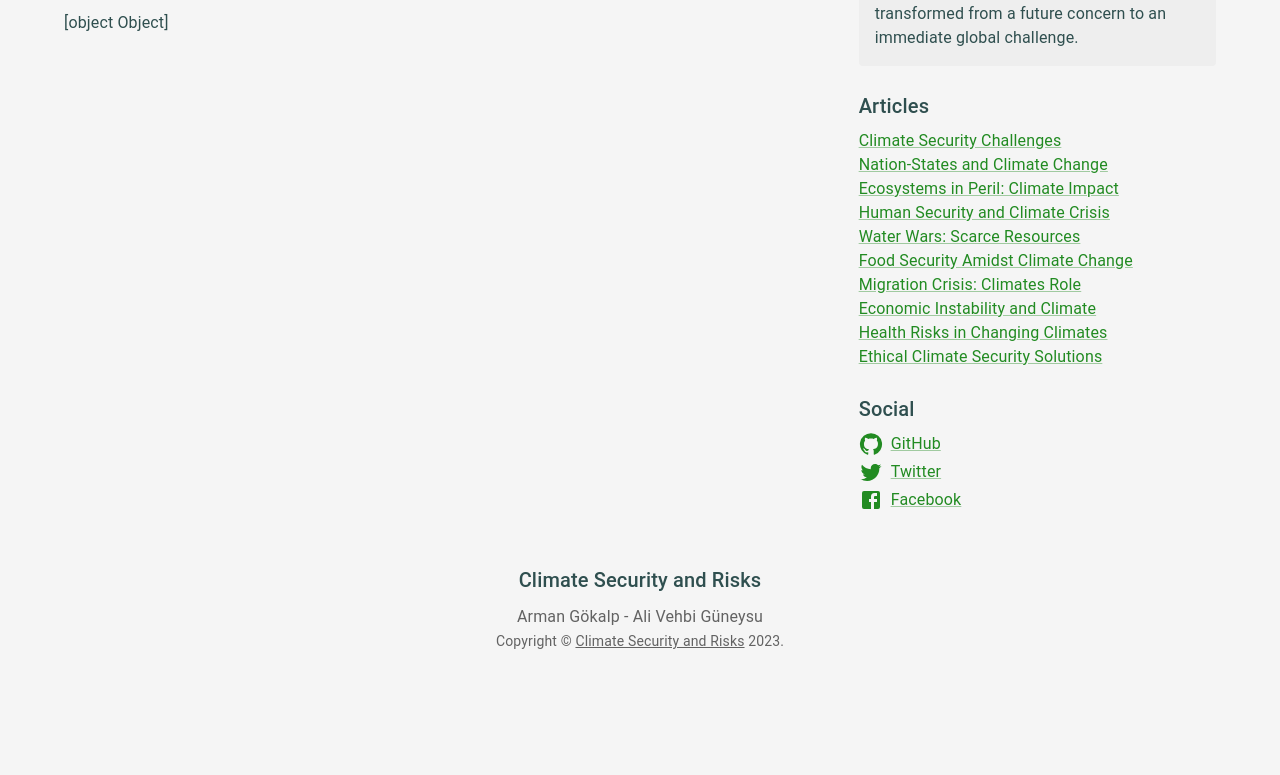
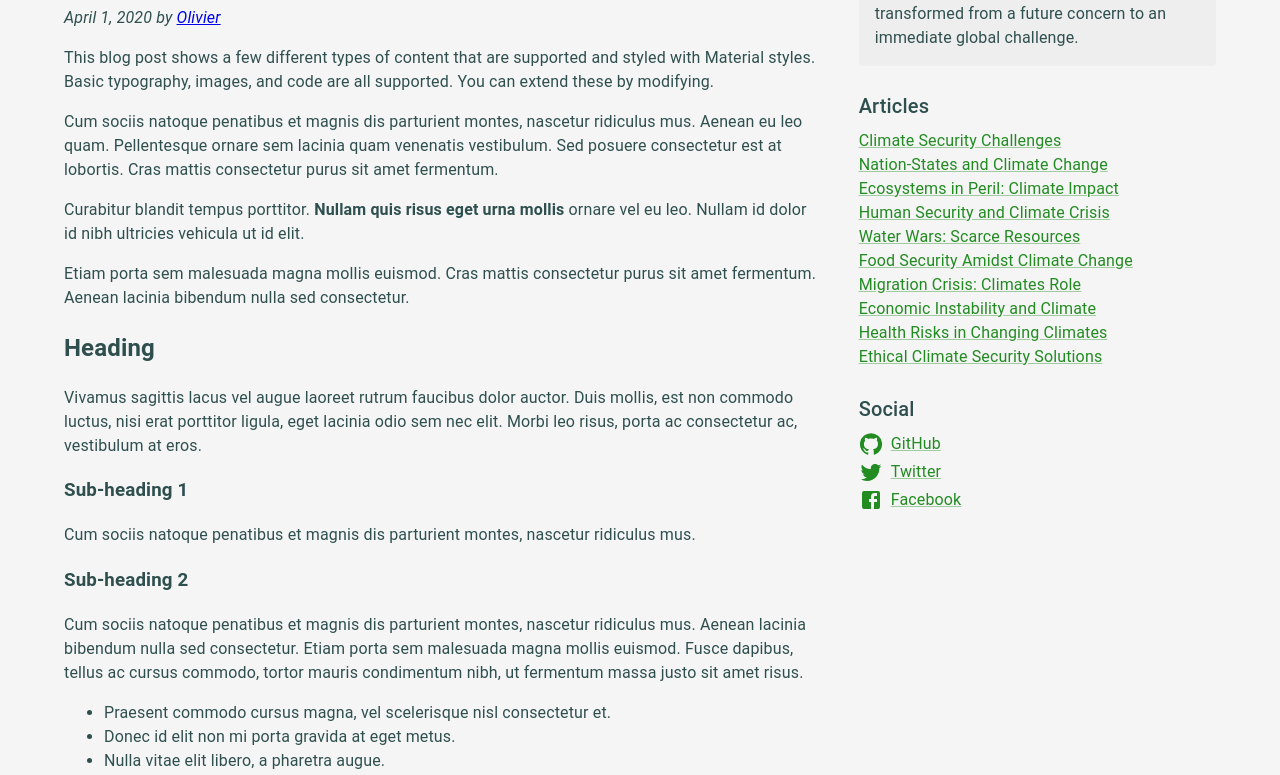
Before and after one commit to armangokalp/React_website, a React app: page / in a window 1280 px wide. Shown: the part 1125-1900 px from the top of the page. Before the commit the page ends 1824 px from the top, so only its background shows below. Built offline with nearby package versions, Linux system fonts and the light colour scheme.

Commit message:
Blogs Added

```diff
--- a/src/blog/Blog.js
+++ b/src/blog/Blog.js
@@ -13,9 +13,7 @@ import customTheme from '../customTheme'
 import Main from './Main';
 import Sidebar from './Sidebar';
 import Footer from './Footer';
-import post1 from './blog-post.1.md';
-import post2 from './blog-post.2.md';
-import post3 from './blog-post.3.md';
+import {post1,post2,post3} from "./blog-posts";
 import image0 from '../Images/image0.jpg';
 import image1 from '../Images/image1.jpg';
 import { sections } from '../sections';
@@ -60,6 +58,7 @@ const featuredPosts = [
 ];
 
 const posts = [post1, post2, post3];
+console.log(posts)
 
 const sidebar = {
   title: 'About',
@@ -102,7 +101,7 @@ export default function Blog() {
             ))}
           </Grid>
           <Grid container spacing={5} sx={{ mt: 3 }}>
-          <Main title="More about Climate Security" posts={posts.map(post => <ReactMarkdown>{post}</ReactMarkdown>)} />
+          <Main title="More about Climate Security" posts= {posts} />
             <Sidebar
               title={sidebar.title}
               description={sidebar.description}
--- /dev/null
+++ b/src/blog/blog-posts.js
@@ -0,0 +1,85 @@
+export const post1 = `# Sample blog post
+
+_April 1, 2020 by [Olivier](/)_
+
+This blog post shows a few different types of content that are supported and styled with
+Material styles. Basic typography, images, and code are all supported.
+You can extend these by modifying.
+
+Cum sociis natoque penatibus et magnis dis parturient montes, nascetur ridiculus mus.
+Aenean eu leo quam. Pellentesque ornare sem lacinia quam venenatis vestibulum.
+Sed posuere consectetur est at lobortis. Cras mattis consectetur purus sit amet fermentum.
+
+Curabitur blandit tempus porttitor. **Nullam quis risus eget urna mollis** ornare vel eu leo.
+Nullam id dolor id nibh ultricies vehicula ut id elit.
+
+Etiam porta sem malesuada magna mollis euismod. Cras mattis consectetur purus sit amet fermentum.
+Aenean lacinia bibendum nulla sed consectetur.
+
+## Heading
+
+Vivamus sagittis lacus vel augue laoreet rutrum faucibus dolor auctor.
+Duis mollis, est non commodo luctus, nisi erat porttitor ligula, eget lacinia odio sem nec elit.
+Morbi leo risus, porta ac consectetur ac, vestibulum at eros.
+
+### Sub-heading 1
+
+Cum sociis natoque penatibus et magnis dis parturient montes, nascetur ridiculus mus.
+
+### Sub-heading 2
+
+Cum sociis natoque penatibus et magnis dis parturient montes, nascetur ridiculus mus.
+Aenean lacinia bibendum nulla sed consectetur. Etiam porta sem malesuada magna mollis euismod.
+Fusce dapibus, tellus ac cursus commodo, tortor mauris condimentum nibh, ut fermentum massa justo
+sit amet risus.
+
+- Praesent commodo cursus magna, vel scelerisque nisl consectetur et.
+- Donec id elit non mi porta gravida at eget metus.
+- Nulla vitae elit libero, a pharetra augue.
+
+Donec ullamcorper nulla non metus auctor fringilla. Nulla vitae elit libero, a pharetra augue.
+
+1. Vestibulum id ligula porta felis euismod semper.
+1. Cum sociis natoque penatibus et magnis dis parturient montes, nascetur ridiculus mus.
+1. Maecenas sed diam eget risus varius blandit sit amet non magna.
+
+Cras mattis consectetur purus sit amet fermentum. Sed posuere consectetur est at lobortis.
+`;
+
+export const post2 = `# Another blog post
+
+_March 23, 2020 by [Matt](/)_
+
+Cum sociis natoque penatibus et magnis dis parturient montes, nascetur ridiculus mus.
+Aenean eu leo quam. Pellentesque ornare sem lacinia quam venenatis vestibulum.
+Sed posuere consectetur est at lobortis. Cras mattis consectetur purus sit amet fermentum.
+
+Curabitur blandit tempus porttitor. **Nullam quis risus eget urna mollis** ornare vel eu leo.
+Nullam id dolor id nibh ultricies vehicula ut id elit.
+
+Etiam porta sem malesuada magna mollis euismod. Cras mattis consectetur purus sit amet fermentum.
+Aenean lacinia bibendum nulla sed consectetur.
+
+Vivamus sagittis lacus vel augue laoreet rutrum faucibus dolor auctor.
+Duis mollis, est non commodo luctus, nisi erat porttitor ligula, eget lacinia odio sem nec elit.
+Morbi leo risus, porta ac consectetur ac, vestibulum at eros.
+`;
+
+export const post3 = `# New feature
+
+_March 14, 2020 by [Tom](/)_
+
+Cum sociis natoque penatibus et magnis dis parturient montes, nascetur ridiculus mus.
+Aenean lacinia bibendum nulla sed consectetur. Etiam porta sem malesuada magna mollis euismod.
+Fusce dapibus, tellus ac cursus commodo, tortor mauris condimentum nibh,
+ut fermentum massa justo sit amet risus.
+
+- Praesent commodo cursus magna, vel scelerisque nisl consectetur et.
+- Donec id elit non mi porta gravida at eget metus.
+- Nulla vitae elit libero, a pharetra augue.
+
+Etiam porta sem malesuada magna mollis euismod. Cras mattis consectetur purus sit amet fermentum.
+Aenean lacinia bibendum nulla sed consectetur.
+
+Donec ullamcorper nulla non metus auctor fringilla. Nulla vitae elit libero, a pharetra augue.
+`
```
